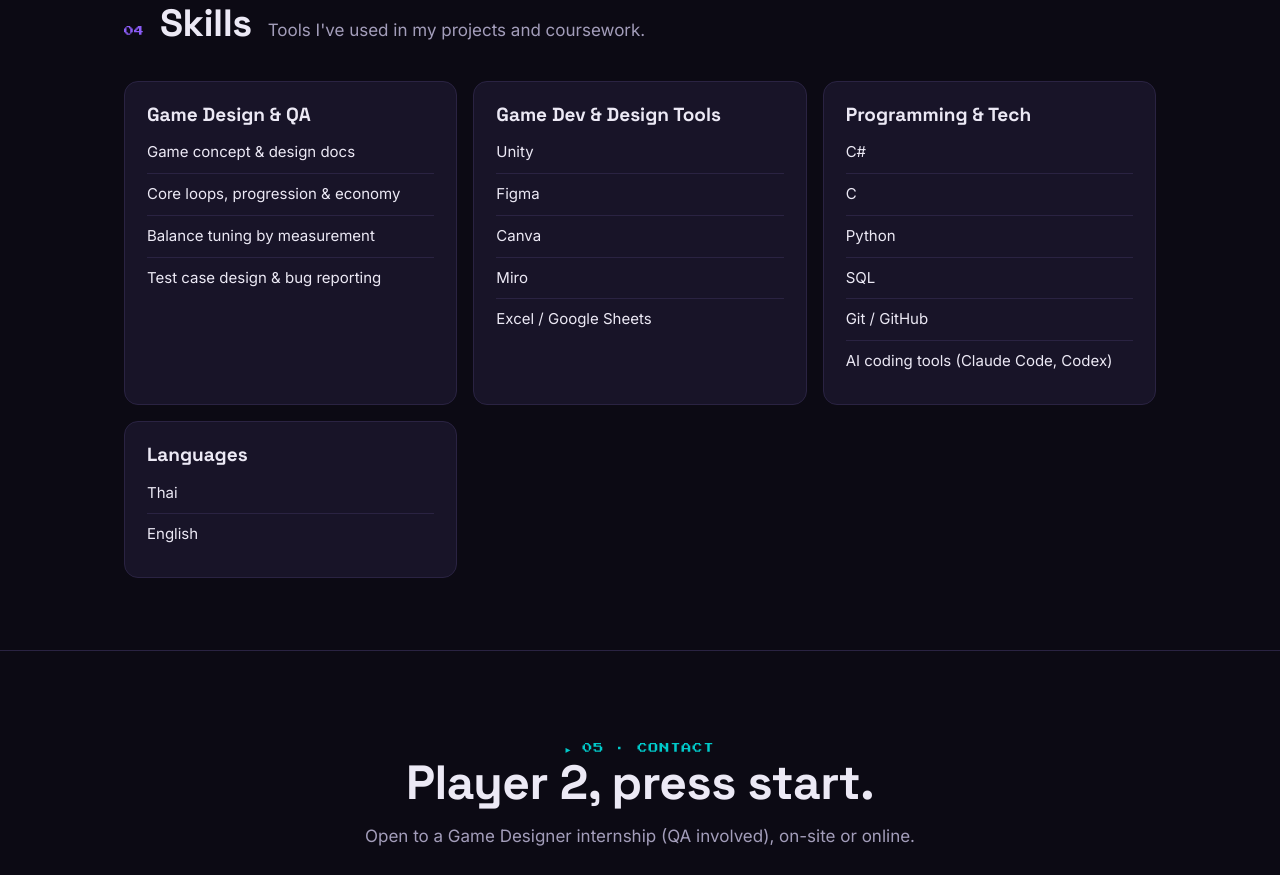
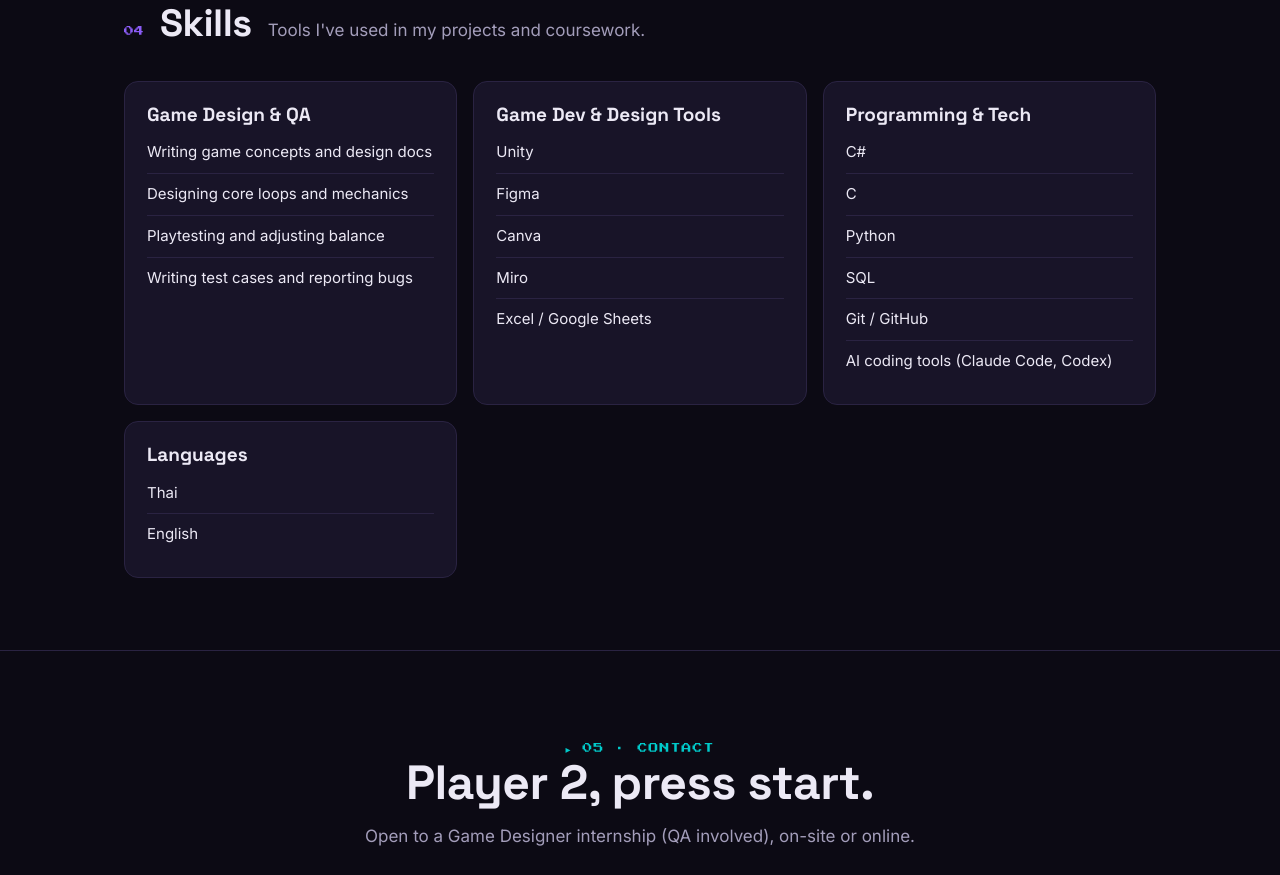
Before and after one commit to NinjoMUDA/NinjoMUDA.github.io, a plain HTML site: page index.html in a window 1280 px wide. Shown: the part 6018-6893 px from the top of the page. Drawn offline with Linux system fonts and the light colour scheme.

Commit message:
Skills: plainer, non-inflated Game Design & QA list
Co-Authored-By: Claude Opus 5.5 <noreply@anthropic.com>

```diff
--- a/index.html
+++ b/index.html
@@ -393,10 +393,10 @@
   <div class="sec-head"><span class="num">04</span><h2>Skills</h2><p>Tools I've used in my projects and coursework.</p></div>
   <div class="skill-table">
     <div class="card"><h4>Game Design &amp; QA</h4><ul>
-      <li>Game concept &amp; design docs</li>
-      <li>Core loops, progression &amp; economy</li>
-      <li>Balance tuning by measurement</li>
-      <li>Test case design &amp; bug reporting</li>
+      <li>Writing game concepts and design docs</li>
+      <li>Designing core loops and mechanics</li>
+      <li>Playtesting and adjusting balance</li>
+      <li>Writing test cases and reporting bugs</li>
     </ul></div>
     <div class="card"><h4>Game Dev &amp; Design Tools</h4><ul>
       <li>Unity</li>
```
